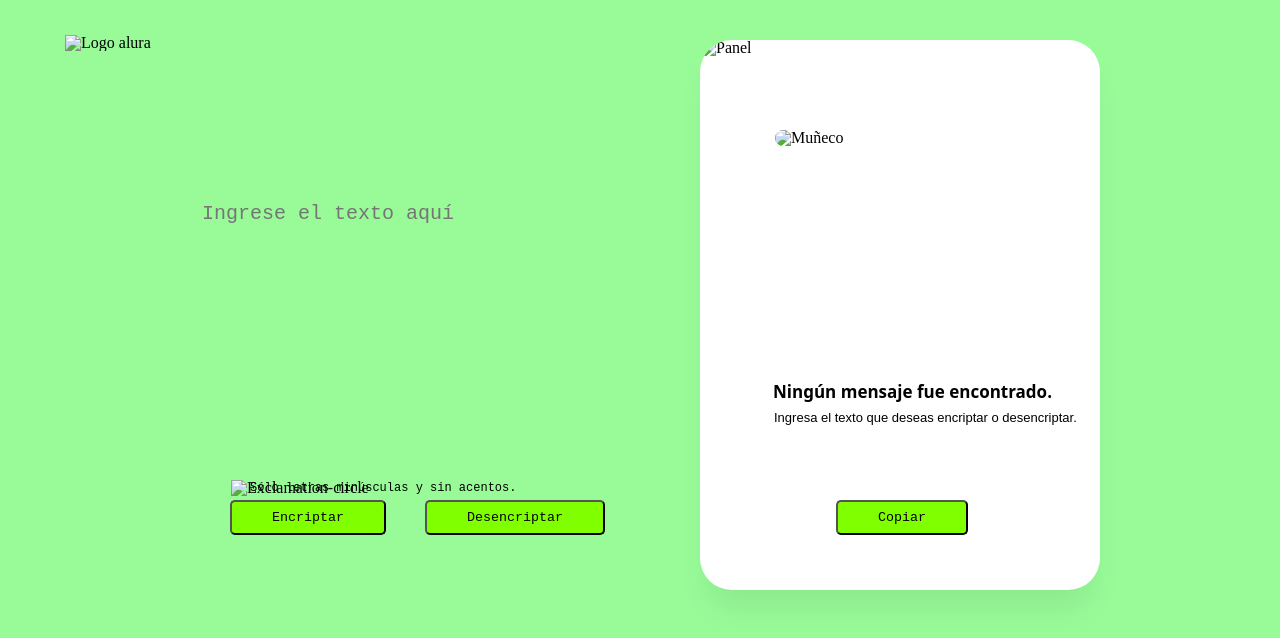
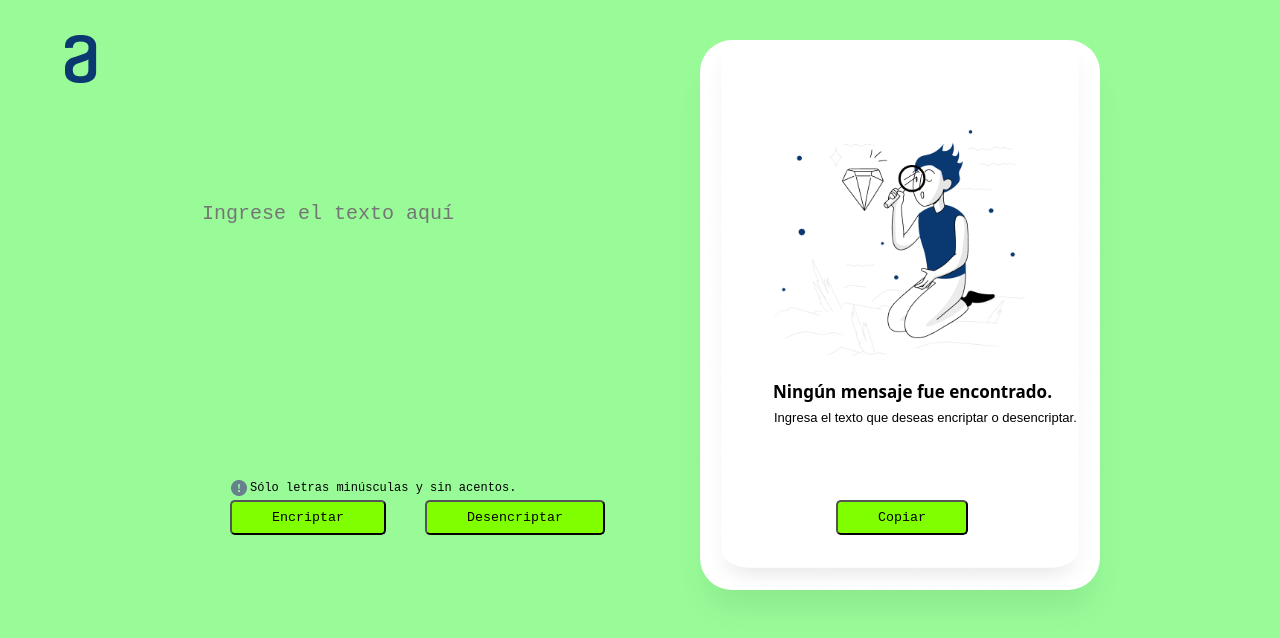
Before and after one commit to Fabri-D/Challenge_Encriptador, a plain HTML site: page index.html in a window 1280 px wide. Drawn offline with Linux system fonts and the light colour scheme.

Commit message:
Acualizando el código

```diff
--- a/index.html
+++ b/index.html
@@ -16,7 +16,7 @@
         <div class="encriptador">
 
             <div class="logoalura">
-                <img src="C:\Fabri\Curso_Alura\Challenge\archivos_challenge\Vector.png" alt="Logo alura">
+                <img src="Vector.png" alt="Logo alura">
 
             </div>
 
@@ -25,15 +25,15 @@
             </div>
 
             <div>
-                <img class="signo" src="C:\Fabri\Curso_Alura\Challenge\archivos_challenge\bi_exclamation-circle-fill.png" alt="Exclamation-circle">
+                <img class="signo" src="bi_exclamation-circle-fill.png" alt="Exclamation-circle">
                 <label class="advertencia" for="button1">Sólo letras minúsculas y sin acentos.</label>
                 <button type="submit" class="button1" id="button1" name="button1">Encriptar</button>
                 <button type="submit" class="button2" id="button2" name="button2">Desencriptar</button>
             </div>
 
             <div>
-                <img class="rectangulo-costado" src="C:\Fabri\Curso_Alura\Challenge\archivos_challenge\Rectangle 1.png" alt="Panel">
-                <img class="munieco" id="munieco" src="C:\Fabri\Curso_Alura\Challenge\archivos_challenge\Munieco.png" alt="Muñeco" width="250">
+                <img class="rectangulo-costado" src="Rectangle 1.png" alt="Panel">
+                <img class="munieco" id="munieco" src="Munieco.png" alt="Muñeco" width="250">
                 <label class="mensaje1" id="mensaje1" for="rectangulo-costado">Ningún mensaje fue encontrado.</label>
                 <label class="mensaje2" id="mensaje2" for="rectangulo-costado">Ingresa el texto que deseas encriptar o desencriptar.</label>
                 <textarea class="textarea2" id="textarea2" name="textarea2"></textarea>
```
Also changed, not shown: Munieco.png (added), Rectangle 1.png (added), Vector.png (added), bi_exclamation-circle-fill.png (added).
